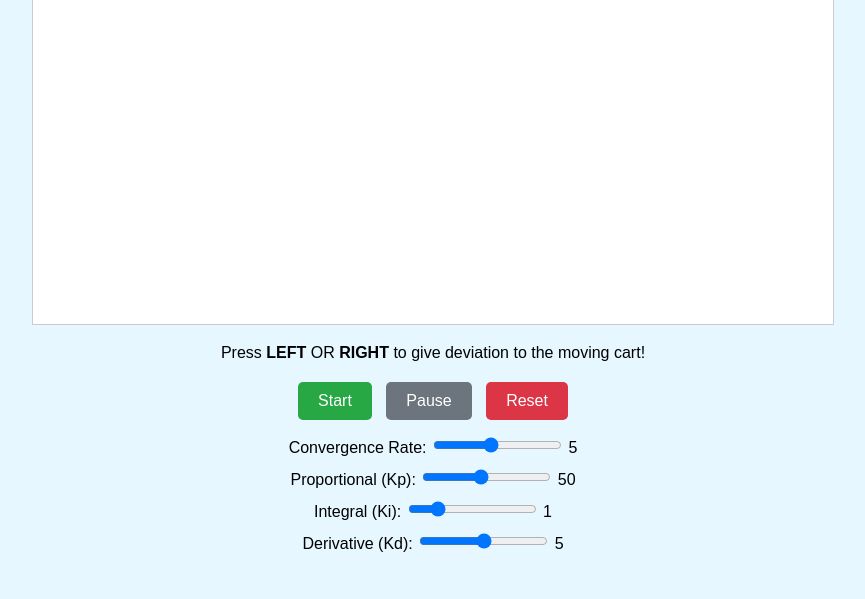
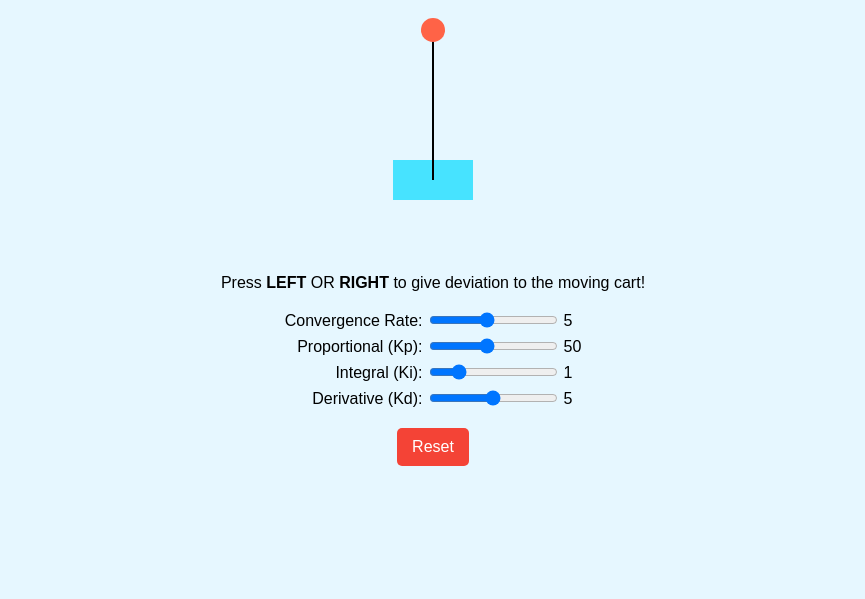
Before and after one commit to alvin-ss15/simpleinvertedpendulum, a plain HTML site: page index.html in a window 1280 px wide. Shown: the part 201-800 px from the top of the page, without its empty margins (207-1072 px from the left). Drawn offline with Linux system fonts and the light colour scheme.

Commit message:
update all

```diff
--- a/index.html
+++ b/index.html
@@ -9,41 +9,35 @@
 <body>
     <div class="container">
         <h1>Inverted Pendulum on a Moving Cart</h1>
-        <canvas id="invertedPendulumCanvas" width="800" height="400"></canvas>
-
+        <canvas id="invertedPendulumCanvas" width="800" height="250"></canvas>
         <div style="margin-top:15px; margin-bottom: 15px">
-
             Press <b>LEFT</b> OR <b>RIGHT</b> to give deviation to the moving cart!
         </div>
 
-        <!-- Control buttons for Start, Pause, Reset -->
-        <div class="buttons">
-            <button id="startButton">Start</button>
-            <button id="pauseButton">Pause</button>
-            <button id="resetButton">Reset</button>
-        </div>
-
-        <!-- Convergence Rate and PID Coefficients -->
-        <div class="controls">
-            <label for="convergenceRateSlider">Convergence Rate:</label>
-            <input type="range" id="convergenceRateSlider" min="1" max="10" value="5">
-            <span id="convergenceRateValue">5</span>
-        </div>
-        <div class="controls">
-            <label for="kpSlider">Proportional (Kp):</label>
-            <input type="range" id="kpSlider" min="10" max="100" value="50">
-            <span id="kpValue">50</span>
-        </div>
-        <div class="controls">
-            <label for="kiSlider">Integral (Ki):</label>
-            <input type="range" id="kiSlider" min="0" max="5" step="0.1" value="1">
-            <span id="kiValue">1</span>
-        </div>
-        <div class="controls">
-            <label for="kdSlider">Derivative (Kd):</label>
-            <input type="range" id="kdSlider" min="0" max="10" value="5">
-            <span id="kdValue">5</span>
-        </div>
+        <!-- Table for Convergence Rate and PID Coefficients -->
+        <table align="center">
+            <tr>
+                <td align="right"><label for="convergenceRateSlider">Convergence Rate:</label></td>
+                <td><input type="range" id="convergenceRateSlider" min="1" max="10" value="5"></td>
+                <td align="left"><span id="convergenceRateValue">5</span></td>
+            </tr>
+            <tr align="right">
+                <td><label for="kpSlider">Proportional (Kp):</label></td>
+                <td><input type="range" id="kpSlider" min="10" max="100" value="50"></td>
+                <td align="left"><span id="kpValue">50</span></td>
+            </tr>
+            <tr align="right">
+                <td><label for="kiSlider">Integral (Ki):</label></td>
+                <td><input type="range" id="kiSlider" min="0" max="5" step="0.1" value="1"></td>
+                <td align="left"><span id="kiValue">1</span></td>
+            </tr>
+            <tr align="right">
+                <td><label for="kdSlider">Derivative (Kd):</label></td>
+                <td><input type="range" id="kdSlider" min="0" max="10" value="5"></td>
+                <td align="left"><span id="kdValue">5</span></td>
+            </tr>
+        </table>
+        <button id="resetButton">Reset</button>
     </div>
     <script src="invertedPendulum.js"></script>
 </body>
--- a/invertedPendulum.js
+++ b/invertedPendulum.js
@@ -7,7 +7,7 @@ const rodLength = 150;
 const cartWidth = 80;
 const cartHeight = 40;
 const damping = 0.02;
-const dt = 0.016;
+const dt = 0.02;
 const edgeTimeThreshold = 2;
 
 // Initial PID Controller Coefficients (will be adjusted by sliders)
@@ -30,66 +30,33 @@ let edgeTimer = 0;
 let direction = 1;
 
 // Simulation control variables
-let isRunning = false;
+let isRunning = true; // Start running automatically
 let animationFrameId = null;
 
+// Trail
+const trail = [];
+const maxTrailLength = 100; // Maximum trail length
+
 // Convergence Rate and PID Coefficient Sliders
-const convergenceRateSlider = document.getElementById('convergenceRateSlider');
-const convergenceRateValue = document.getElementById('convergenceRateValue');
-const kpSlider = document.getElementById('kpSlider');
-const kpValue = document.getElementById('kpValue');
-const kiSlider = document.getElementById('kiSlider');
-const kiValue = document.getElementById('kiValue');
-const kdSlider = document.getElementById('kdSlider');
-const kdValue = document.getElementById('kdValue');
-
-// Update convergence rate and PID coefficients based on slider values
-convergenceRateSlider.addEventListener('input', (event) => {
+document.getElementById('convergenceRateSlider').addEventListener('input', (event) => {
     convergenceRate = parseFloat(event.target.value);
-    convergenceRateValue.textContent = event.target.value;
+    document.getElementById('convergenceRateValue').textContent = event.target.value;
+});
+document.getElementById('kpSlider').addEventListener('input', (event) => {
+    Kp = parseFloat(event.target.value) * convergenceRate;
+    document.getElementById('kpValue').textContent = event.target.value;
+});
+document.getElementById('kiSlider').addEventListener('input', (event) => {
+    Ki = parseFloat(event.target.value) * convergenceRate;
+    document.getElementById('kiValue').textContent = event.target.value;
+});
+document.getElementById('kdSlider').addEventListener('input', (event) => {
+    Kd = parseFloat(event.target.value) * convergenceRate;
+    document.getElementById('kdValue').textContent = event.target.value;
 });
 
-kpSlider.addEventListener('input', (event) => {
-    Kp = parseFloat(event.target.value) * convergenceRate;
-    kpValue.textContent = event.target.value;
-});
-
-kiSlider.addEventListener('input', (event) => {
-    Ki = parseFloat(event.target.value) * convergenceRate;
-    kiValue.textContent = event.target.value;
-});
-
-kdSlider.addEventListener('input', (event) => {
-    Kd = parseFloat(event.target.value) * convergenceRate;
-    kdValue.textContent = event.target.value;
-});
-
-// Button elements for controlling the simulation
-const startButton = document.getElementById('startButton');
-const pauseButton = document.getElementById('pauseButton');
-const resetButton = document.getElementById('resetButton');
-
-// Start the animation
-startButton.addEventListener('click', () => {
-    if (!isRunning) {
-        isRunning = true;
-        animate();
-    }
-});
-
-// Pause the animation
-pauseButton.addEventListener('click', () => {
-    if (isRunning) {
-        isRunning = false;
-        cancelAnimationFrame(animationFrameId);
-    }
-});
-
-// Reset the simulation
-resetButton.addEventListener('click', () => {
-    resetSimulation();
-    draw();
-});
+// Reset button functionality
+document.getElementById('resetButton').addEventListener('click', resetSimulation);
 
 function resetSimulation() {
     cartX = canvas.width / 2;
@@ -101,8 +68,17 @@ function resetSimulation() {
     atEdge = false;
     edgeTimer = 0;
     direction = 1;
-    isRunning = false;
-    cancelAnimationFrame(animationFrameId);
+    isRunning = true;
+
+    trail.length = 10; // Clear trail
+
+    // Draw the initial state of the cart and pendulum
+    draw();
+
+    // Automatically start the animation
+    animate();
+
+    ctx.clearRect(0, 0, canvas.width, canvas.height); // Clear trail canvas
 }
 
 // Physics Update for Pendulum Rotation and Cart Translation with PI-D Control
@@ -154,24 +130,43 @@ function draw() {
     ctx.clearRect(0, 0, canvas.width, canvas.height);
 
     const pivotX = cartX;
-    const pivotY = canvas.height / 2;
+    const pivotY = 0.3*canvas.height;
     const bobX = pivotX + rodLength * Math.sin(theta);
     const bobY = pivotY - rodLength * Math.cos(theta);
 
-    ctx.fillStyle = '#4CAF50';
+    trail.push({ x: bobX, y: bobY, opacity: 1.0 });
+    if (trail.length > maxTrailLength) trail.shift();
+
+    drawTrail();
+    ctx.fillStyle = '#47e3ff';
     ctx.fillRect(cartX - cartWidth / 2, pivotY - cartHeight / 2, cartWidth, cartHeight);
 
     ctx.beginPath();
     ctx.moveTo(pivotX, pivotY);
     ctx.lineTo(bobX, bobY);
-    ctx.lineWidth = 4;
+    ctx.lineWidth = 2;
     ctx.strokeStyle = '#000';
     ctx.stroke();
 
     ctx.beginPath();
-    ctx.arc(bobX, bobY, 10, 0, 2 * Math.PI);
+    ctx.arc(bobX, bobY, 12, 0, 2 * Math.PI);
     ctx.fillStyle = '#ff6347';
     ctx.fill();
+
+}
+
+// Draw fading trail
+function drawTrail() {
+    ctx.clearRect(0, 0, canvas.width, canvas.height);
+
+    trail.forEach(point => {
+        ctx.beginPath();
+        ctx.arc(point.x, point.y, 8, 0, Math.PI * 2);
+        ctx.fillStyle = `rgba(99, 71, 255, ${point.opacity})`;
+        ctx.fill();
+        point.opacity -= 0.03;
+        if (point.opacity < 0) point.opacity = 0;
+    });
 }
 
 // Handle keyboard input for left/right arrow keys
@@ -193,5 +188,5 @@ function animate() {
     }
 }
 
-// Start the animation
+// Automatically start the animation
 resetSimulation();
--- a/style.css
+++ b/style.css
@@ -19,8 +19,7 @@ h1 {
 }
 
 canvas {
-    background-color: #ffffff;
-    border: 1px solid #ccc;
+    background-color: transparent;
     transform: scale(1, -1)
 }
 
@@ -34,41 +33,22 @@ canvas {
     margin-left: 10px;
 }
 
-/* General button styling */
-.buttons button {
-    padding: 10px 20px;
+button {
+    padding: 10px 15px;
+    font-size: 1em;
     border: none;
     border-radius: 5px;
-    color: white;
-    font-size: 16px;
+    margin: 5px;
     cursor: pointer;
-    margin: 5px;
-    font-family: Arial, sans-serif;
+    transition: background 0.3s;
 }
 
-/* Start button - green */
-#startButton {
-    background-color: #28a745;
+#resetButton {
+    margin-top:15px;
+    background-color: #f44336;
+    color: white;
 }
 
-#startButton:hover {
-    background-color: #218838;
+button:hover {
+    filter: brightness(1.1);
 }
-
-/* Pause button - grey */
-#pauseButton {
-    background-color: #6c757d;
-}
-
-#pauseButton:hover {
-    background-color: #5a6268;
-}
-
-/* Reset button - red */
-#resetButton {
-    background-color: #dc3545;
-}
-
-#resetButton:hover {
-    background-color: #c82333;
-}
```
